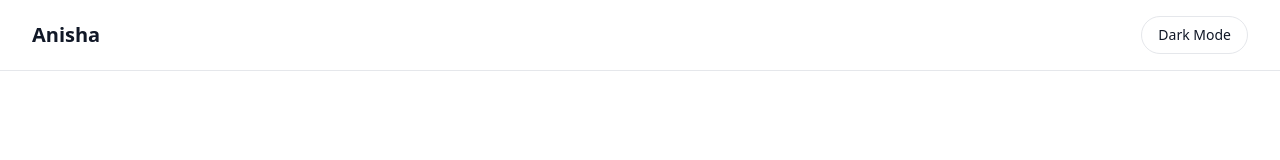
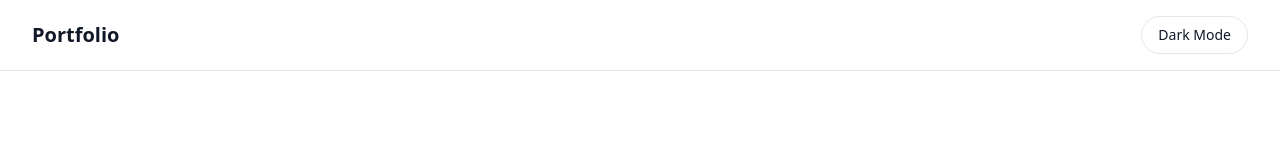
Before and after one commit to Anisha18/anisha-portfolio, a React (Vite) app: page / in a window 1280 px wide. Shown: the top 160 px of the page. Built offline with nearby package versions, Linux system fonts and the light colour scheme.

Commit message:
Changes in navbar

```diff
--- a/src/components/Navbar.tsx
+++ b/src/components/Navbar.tsx
@@ -6,7 +6,7 @@ type NavbarProps = {
 export default function Navbar({ theme, toggleTheme }: NavbarProps) {
   return (
     <nav className="flex items-center justify-between px-8 py-4 border-b border-gray-200 dark:border-gray-800">
-      <span className="text-xl font-semibold">Anisha</span>
+      <span className="text-xl font-semibold">Portfolio</span>
 
       <button
         onClick={toggleTheme}
```
